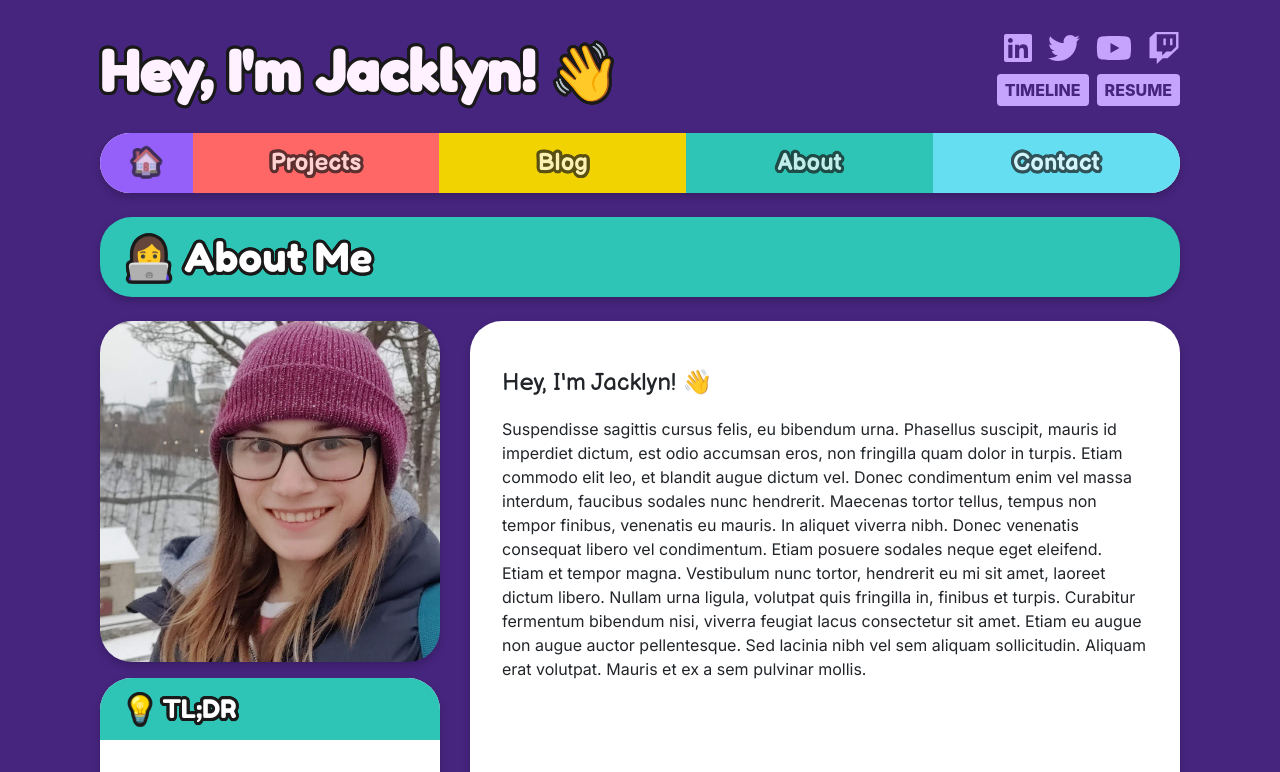
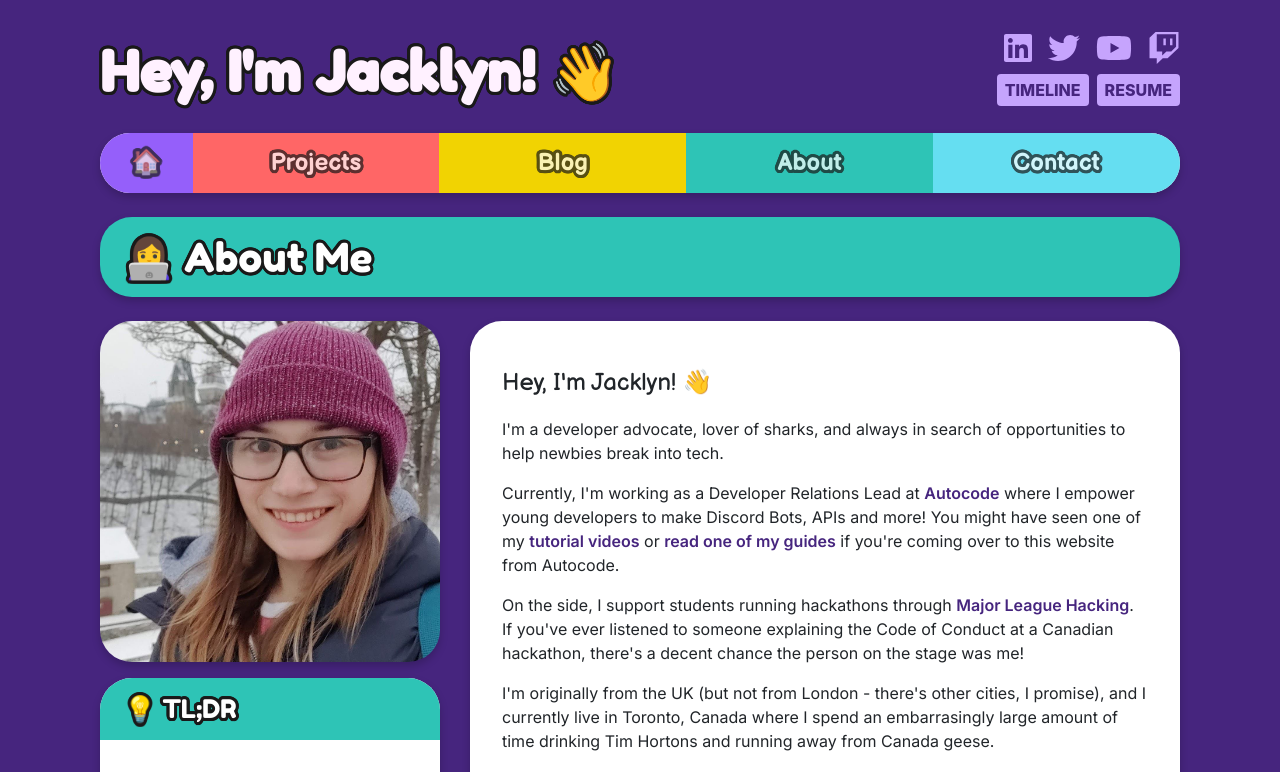
Before and after one commit to JacklynBiggin/jacklyn.dev, a Next.js app: page /about in a window 1280 px wide. Shown: the top 772 px of the page. Built offline with nearby package versions, Linux system fonts and the light colour scheme.

Commit message:
updated about text/link formatting

```diff
--- a/pages/about.js
+++ b/pages/about.js
@@ -1,6 +1,7 @@
 import styles from '../styles/about.module.css'
 import { Container, Row, Col } from 'react-bootstrap'
 import ExperienceBox from '../components/ExperienceBox'
+import Link from 'next/link'
 
 export default function About() {
 	return (
@@ -26,7 +27,12 @@ export default function About() {
 					<Col xs={12} md={8}>
 						<div className={`content full-height`}>
 							<p className={styles.handwritten}>Hey, I'm Jacklyn! 👋</p>
-							<p>Suspendisse sagittis cursus felis, eu bibendum urna. Phasellus suscipit, mauris id imperdiet dictum, est odio accumsan eros, non fringilla quam dolor in turpis. Etiam commodo elit leo, et blandit augue dictum vel. Donec condimentum enim vel massa interdum, faucibus sodales nunc hendrerit. Maecenas tortor tellus, tempus non tempor finibus, venenatis eu mauris. In aliquet viverra nibh. Donec venenatis consequat libero vel condimentum. Etiam posuere sodales neque eget eleifend. Etiam et tempor magna. Vestibulum nunc tortor, hendrerit eu mi sit amet, laoreet dictum libero. Nullam urna ligula, volutpat quis fringilla in, finibus et turpis. Curabitur fermentum bibendum nisi, viverra feugiat lacus consectetur sit amet. Etiam eu augue non augue auctor pellentesque. Sed lacinia nibh vel sem aliquam sollicitudin. Aliquam erat volutpat. Mauris et ex a sem pulvinar mollis.</p>
+							<p>I'm a developer advocate, lover of sharks, and always in search of opportunities to help newbies break into tech.</p>
+							<p>Currently, I'm working as a Developer Relations Lead at <a href="https://autocode.com">Autocode</a> where I empower young developers to make Discord Bots, APIs and more! You might have seen one of my <a href="https://youtube.com/autocodetv">tutorial videos</a> or <a href="https://autocode.com/community/tags/tutorial/">read one of my guides</a> if you're coming over to this website from Autocode.</p>
+							<p>On the side, I support students running hackathons through <a href="https://mlh.io">Major League Hacking</a>. If you've ever listened to someone explaining the Code of Conduct at a Canadian hackathon, there's a decent chance the person on the stage was me!</p>
+							<p>I'm originally from the UK (but not from London - there's other cities, I promise), and I currently live in Toronto, Canada where I spend an embarrasingly large amount of time drinking Tim Hortons and running away from Canada geese.</p>
+							<p>If you're looking for someone to speak at an event, help mentor new programmers or just want to chat, please feel free to <Link href="./contact">get in touch</Link>!</p>
+							<p>Chat soon!</p>
 						</div>
 					</Col>
 				</Row>
--- a/styles/globals.css
+++ b/styles/globals.css
@@ -86,7 +86,19 @@ p, li {
 }
 
 a {
-	text-decoration: none !important;
+  text-decoration: none !important;
+}
+
+p a {
+  color: var(--color-dark-purple);
+  font-weight: 600;
+  transition: all .2s ease-in-out;
+  display: inline-block;
+}
+
+p a:hover {
+  color: var(--color-light-purple);
+  transform: scale(1.01);
 }
 
 .header {
```
